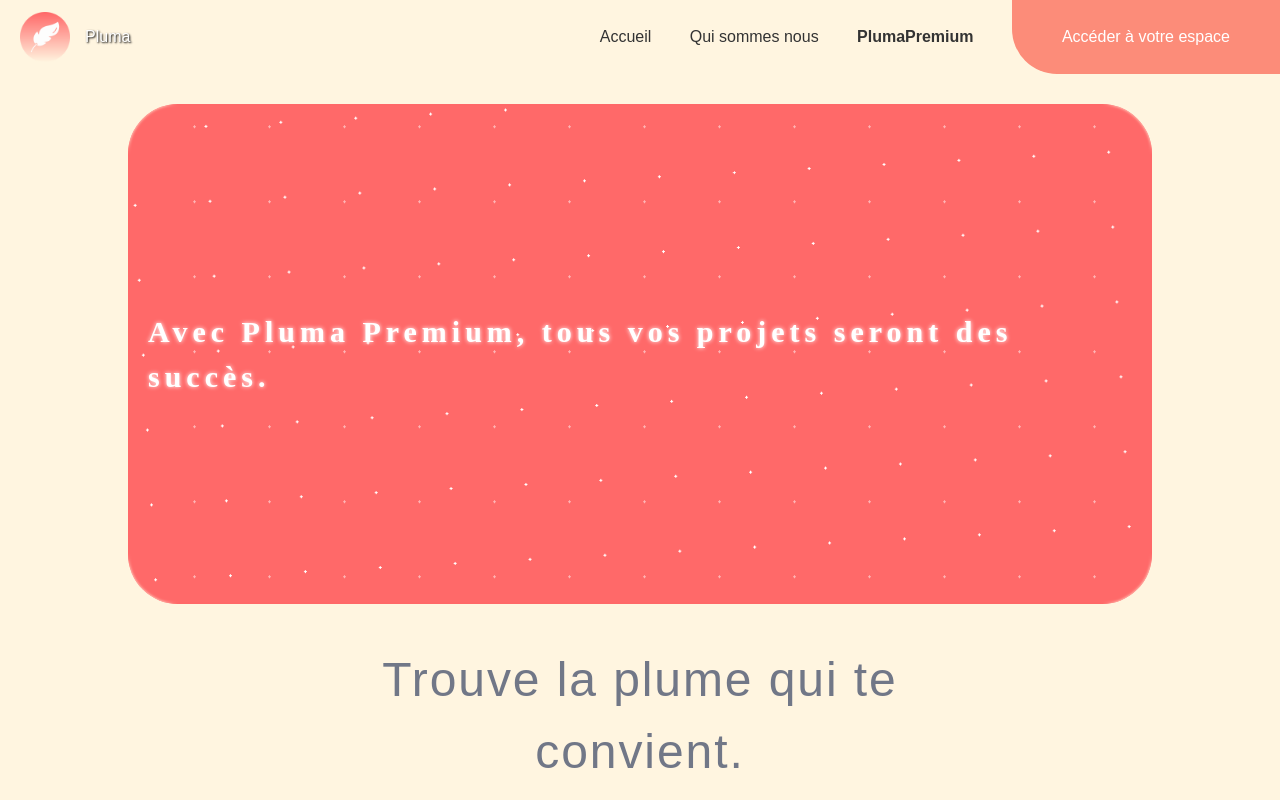
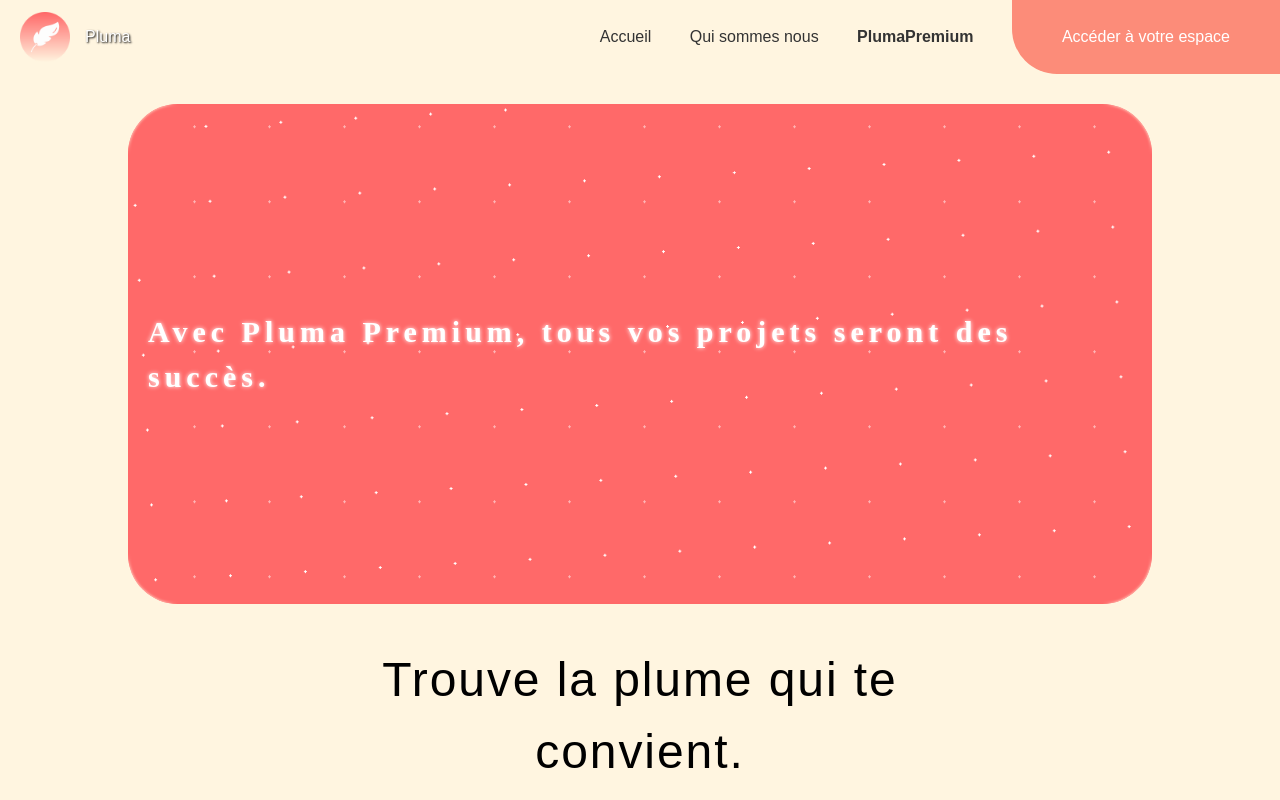
Before and after one commit to Nuxnuxx/Pluma, a React (Create React App) app in the folder client/: page /premium in a window 1280 px wide. Shown: the top 800 px of the page. Built offline with nearby package versions, Linux system fonts and the light colour scheme.

Commit message:
Tableau des prestations - PlumaPremium

```diff
--- a/client/src/siteVitrine/styles/PlumaPremium.scss
+++ b/client/src/siteVitrine/styles/PlumaPremium.scss
@@ -503,9 +503,7 @@ $bgfontcolor: #717787;
 }
 
 body{
-  font-family: 'Montserrat', sans-serif;
   font-size: 100%;
-  color: $bgfontcolor;
 
   @media screen and (max-width: 960px){
     font-size: 80%;
```
